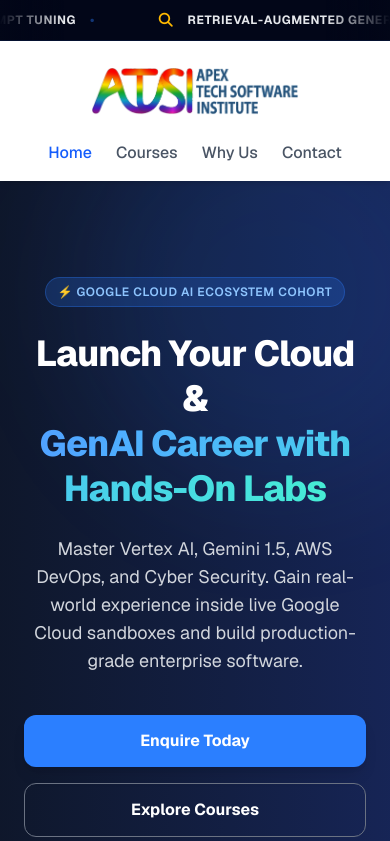
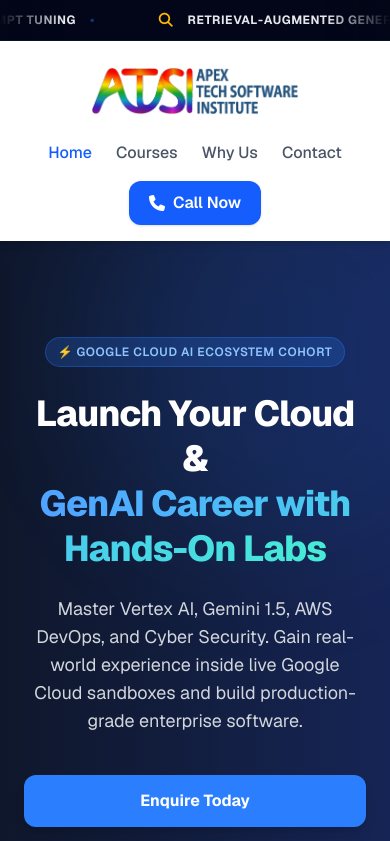
Before and after one commit to akulasathish/apex, a Next.js app: page / in a window 390 px wide. Shown: the top 841 px of the page. Built offline with nearby package versions, Linux system fonts and the light colour scheme.

Commit message:
feat(header): show call now button on mobile views and fix nav menu wrap alignment

```diff
--- a/src/app/courses/[id]/page.js
+++ b/src/app/courses/[id]/page.js
@@ -53,13 +53,13 @@
               <img src="/logo.png" alt="ATSI Logo" className="h-12 w-auto object-contain" />
             </a>
           </div>
-          <nav className="flex space-x-6 md:space-x-8 font-medium">
+          <nav className="flex flex-wrap justify-center gap-x-6 md:gap-x-8 gap-y-2 font-medium">
             <a href="/" className="text-gray-600 hover:text-blue-600 transition">Home</a>
             <a href="/#courses" className="text-blue-600 hover:text-blue-700 font-semibold">Courses</a>
             <a href="/#about" className="text-gray-600 hover:text-blue-600 transition">Why Us</a>
             <a href="/#contact" className="text-gray-600 hover:text-blue-600 transition">Contact</a>
           </nav>
-          <div className="hidden lg:flex items-center space-x-4">
+          <div className="flex items-center space-x-4">
             <a href="tel:+918977696937" className="bg-blue-600 text-white px-5 py-2.5 rounded-xl font-semibold hover:bg-blue-700 transition shadow-sm hover:shadow-blue-500/10 flex items-center gap-2">
               <i className="fa-solid fa-phone"></i>
               <span>Call Now</span>
--- a/src/app/page.js
+++ b/src/app/page.js
@@ -50,14 +50,14 @@
             </a>
           </div>
 
-          <nav className="flex space-x-6 md:space-x-8 font-medium">
+          <nav className="flex flex-wrap justify-center gap-x-6 md:gap-x-8 gap-y-2 font-medium">
             <a href="#home" className="text-blue-600 hover:text-blue-700">Home</a>
             <a href="#courses" className="text-gray-600 hover:text-blue-600 transition">Courses</a>
             <a href="#about" className="text-gray-600 hover:text-blue-600 transition">Why Us</a>
             <a href="#contact" className="text-gray-600 hover:text-blue-600 transition">Contact</a>
           </nav>
 
-          <div className="hidden lg:flex items-center space-x-4">
+          <div className="flex items-center space-x-4">
             <a href="tel:+918977696937" className="bg-blue-600 text-white px-5 py-2.5 rounded-xl font-semibold hover:bg-blue-700 transition shadow-sm hover:shadow-blue-500/10 flex items-center gap-2">
               <i className="fa-solid fa-phone"></i>
               <span>Call Now</span>
```
